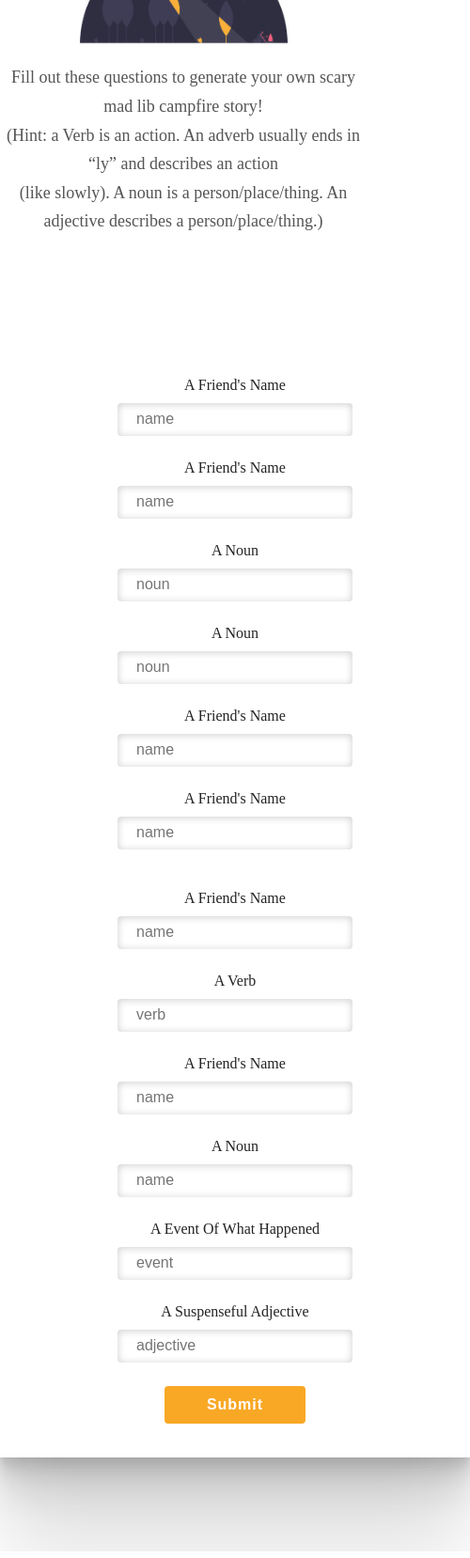
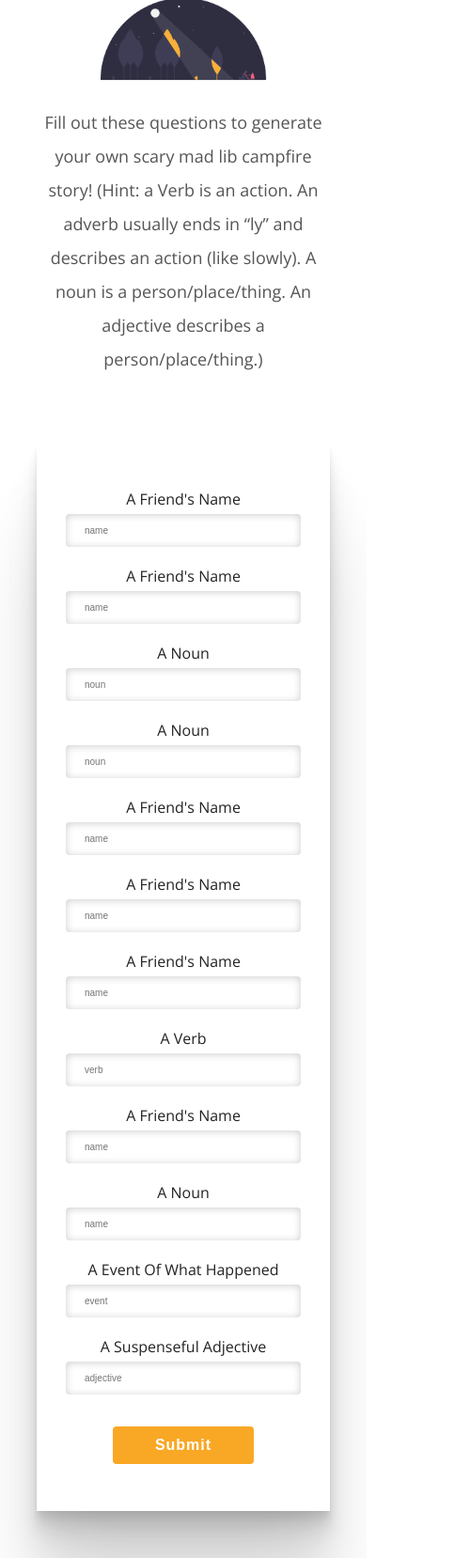
Before and after one commit to CourtneyC148/madLib, a plain HTML site: page index.html in a window 390 px wide. Shown: the part 249-1907 px from the top of the page at 94% size, 500 px wide, since content can reach past the window. Drawn offline with nearby package versions, Linux system fonts and the light colour scheme.

Commit message:
Made layout responsive

```diff
--- a/index.html
+++ b/index.html
@@ -4,44 +4,42 @@
     <meta charset="UTF-8">
     <meta name="viewport" content="width=device-width, initial-scale=1.0">
     <title>Campfire Tales | Mad Lib Stories</title>
+    <link href="https://fonts.googleapis.com/css2?family=Open+Sans:wght@300;400;600;700&display=swap" rel="stylesheet">
     <link rel="stylesheet" href="style.css">
 </head>
 <body>
-    <h1>camp<span class="orange">fire</span> tales</h1>
-    <img src="img/moonlight.png" alt="camping in the woods at night">
+    <div class="text">
+        <h1>camp<span class="orange">fire</span> tales</h1>
+        <img src="img/moonlight.png" alt="camping in the woods at night">
 
-    <p>
+        <p>
         Fill out these questions to generate your own scary mad lib campfire story!<br>
         (Hint: a Verb is an action. An adverb usually ends in “ly” and describes an action <br>
         (like slowly). A noun is a person/place/thing. An adjective describes a person/place/thing.)
-    </p>
+        </p>
+    </div>
 
+    <!-- Start of form -->
     <div id="form">
 
         <label for="name1">a friend's name</label>
-        <br>
         <input type="text " placeholder="name" name="name1">
-        <br>
+
         <label for="name2">a friend's name</label>
-        <br>
         <input type="text " placeholder="name" name="name2">
-        <br>
+
         <label for="noun">a noun</label>
-        <br>
         <input type="text " placeholder="noun" name="noun">
-        <br>
+
         <label for="noun">a noun</label>
-        <br>
         <input type="text " placeholder="noun" name="noun">
-        <br>
+
         <label for="name1">a friend's name</label>
-        <br>
         <input type="text " placeholder="name" name="name1">
-        <br>
+
         <label for="name1">a friend's name</label>
-        <br>
         <input type="text " placeholder="name" name="name1">
-        <br>
+
         <!-- <label for="noun">a noun</label>
         <br>
         <input type="text " placeholder="noun" name="noun">
@@ -61,32 +59,25 @@
         <label for="noun">a noun</label>
         <br>
         <input type="text " placeholder="noun" name="noun"> -->
-        <br>
         <label for="name1">a friend's name</label>
-        <br>
         <input type="text " placeholder="name" name="name1">
-        <br>
+
         <label for="verb">a verb</label>
-        <br>
         <input type="text " placeholder="verb" name="verb">
-        <br>
+
         <label for="name1">a friend's name</label>
-        <br>
         <input type="text " placeholder="name" name="name1">
-        <br>
+
         <label for="name1">a noun</label>
-        <br>
         <input type="text " placeholder="name" name="name1">
-        <br>
+
         <label for="event">a event of what happened</label>
-        <br>
         <input type="text " placeholder="event" name="event">
-        <br>
+
         <label for="suspenseful">a suspenseful adjective</label>
-        <br>
         <input type="text " placeholder="adjective" name="suspenseful">
-        <br>
 
+        <!-- submit btn -->
         <button type="submit">submit</button>
 
     </div>
--- a/style.css
+++ b/style.css
@@ -1,3 +1,5 @@
+/*** css reset ***/
+
 * {
     margin: 0;
     padding: 0;
@@ -6,18 +8,95 @@
     box-sizing: border-box;
 }
 
+html {
+    font-size: 62.5%;
+}
+
 body {
-    /* background-color: rgb(47, 46, 65); */
     text-align: center;
     color: #555555;
+    font-family: 'Open Sans', sans-serif;
 }
 
+
+/*** start css rules ***/
+@media (max-width: 320px) {
+
+    input {
+        width: 20rem !important;
+    }
+}
+
+
+@media (max-width: 375px) {
+
+    .text h1 {
+        font-size: 4rem;
+    }
+
+    .text img {
+        width: 80%;
+        height: auto;
+    }
+
+    .text p {
+        padding-top: 1rem;
+        font-size: 1.4rem;
+    }
+
+    .text br {
+        display: none;
+    }
+
+    .text {
+        padding: 10% 10% 5% 10%;
+    }
+
+    #form {
+        width: 80vw !important;
+    }
+
+    label {
+        font-size: 1.4rem !important;
+    }
+}
+
+
+@media (max-width: 575px) {
+
+    h1 {
+        font-size: 4rem;
+    }
+
+    img {
+        width: 80%;
+        height: auto;
+    }
+
+    p {
+        padding-top: 1rem;
+    }
+
+    .text br {
+        display: none;
+    }
+
+    .text {
+        padding: 10% 10% 5% 10%;
+    }
+
+    #form {
+        width: 80vw !important;
+    }
+}
+
+/*** end media queries ***/
+
 h1 {
-    font-size: 60px;
+    font-size: 6rem;
     color: #232323;
     text-transform: capitalize;
-    padding: 30px 0 0 0;
-    letter-spacing: 1px;
+    padding: 3rem 0 0 0;
 }
 
 .orange {
@@ -30,17 +109,17 @@ img {
 }
 
 p {
-    font-size: 18px;
-    line-height: 1.7;
+    font-size: 1.8rem;
+    line-height: 2;
+    display: inline-block;
 }
 
 #form {
     display: inline-block;
-    width: 500px;
-    height: 1200px;
-    margin: 100px 0;
-    padding: 50px 20px;
-
+    width: 50rem;
+    height: auto;
+    padding: 5rem 2rem;
+    margin: 5rem auto;
     box-shadow:
     0 2.8px 2.2px rgba(0, 0, 0, 0.034),
     0 6.7px 5.3px rgba(0, 0, 0, 0.048),
@@ -48,36 +127,40 @@ p {
     0 22.3px 17.9px rgba(0, 0, 0, 0.072),
     0 41.8px 33.4px rgba(0, 0, 0, 0.086),
     0 100px 80px rgba(0, 0, 0, 0.12);
+    display: flex;
+    flex-direction: column;
+    align-items: center;
 }
 
 label {
     text-transform: capitalize;
     color: #232323;
+    font-size: 1.6rem;
 }
 
 input {
-    margin: 10px 0 25px 0;
-    /* padding: 10px 40px; */
-    height: 35px;
-    width: 250px;
-    border-radius: 4px;
+    margin: .5rem 0 2rem 0;
+    height: 3.5rem;
+    width: 25rem;
+    border-radius: .4rem;
     border: none;
-    padding-left: 20px;
-
+    padding-left: 2rem;
     box-shadow: inset 0px 1px 8px rgba(0, 0, 0, 0.2);
 }
 
 button {
     border: none;
-    border-radius: 4px;
-    width: 150px;
-    height: 40px;
+    border-radius: .4rem;
+    width: 15rem;
+    height: 4rem;
     background-color: #F9A826;
     color: #ffffff;
     font-weight: 600;
+    font-size: 1.6rem;
     text-transform: capitalize;
-    padding: 10px 20px 10px 20px;
-    letter-spacing: 1px;
+    padding: 1rem 2rem 1rem 2rem;
+    letter-spacing: .1rem;
+    margin-top: 5%;
 }
 
 button:hover {
```
Also changed, not shown: 1 other file.
